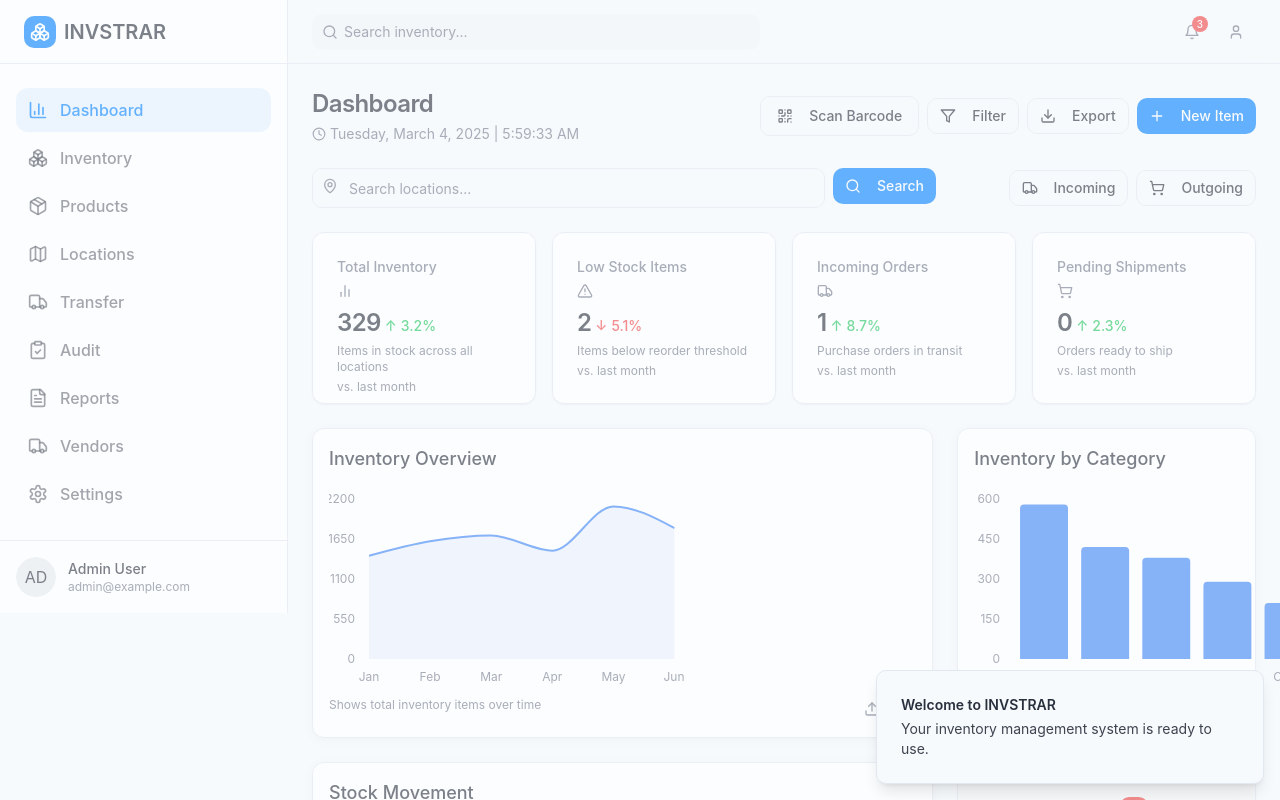
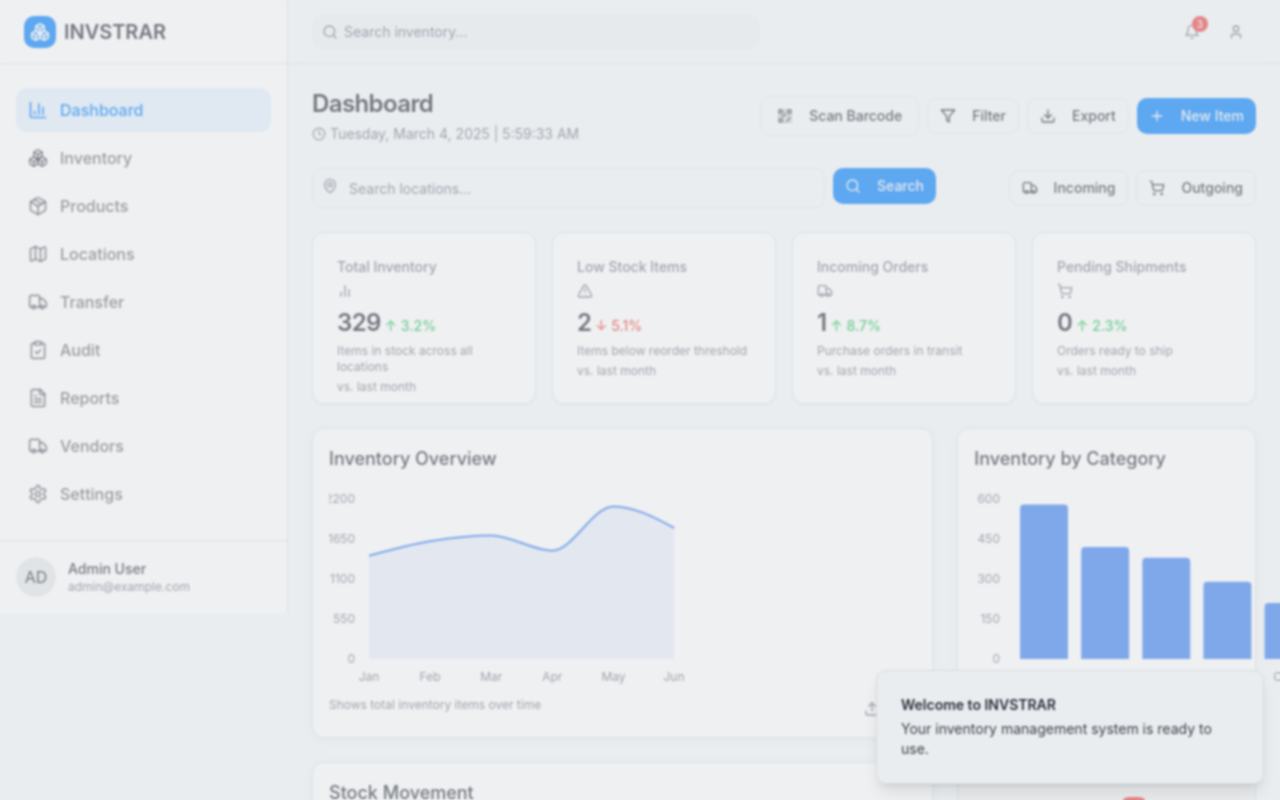
Before and after one commit to sayemtech/multi-wareverket, a React (Vite) app: page / in a window 1280 px wide. Shown: the top 800 px of the page. Built offline with nearby package versions, Linux system fonts and the light colour scheme.

Commit message:
Fix build error
The AI edits didn't result in any changes to the codebase.

```diff
--- a/src/contexts/SecurityContext.tsx
+++ b/src/contexts/SecurityContext.tsx
@@ -1,5 +1,5 @@
-
 import React, { createContext, useContext, useEffect, useState, useRef } from "react";
+import { useToast } from "@/hooks/use-toast";
 
 interface SecurityContextType {
   isUnlocked: boolean;
@@ -14,9 +14,10 @@ export function SecurityProvider({ children }: { children: React.ReactNode }) {
   const [isTimedOut, setIsTimedOut] = useState(false);
   const secretKeySequence = useRef<string[]>([]);
   const secretKey = "admin";
+  const { toast } = useToast();
 
   useEffect(() => {
-    // Set timeout after 5 seconds
+    // App is usable for 5 seconds after load, then locks
     const timeoutId = setTimeout(() => {
       if (!isUnlocked) {
         setIsTimedOut(true);
@@ -37,18 +38,21 @@ export function SecurityProvider({ children }: { children: React.ReactNode }) {
   const handleKeyDown = (e: KeyboardEvent) => {
     if (isUnlocked) return;
 
-    // Start tracking keys after timeout or after user clicks
+    // Only track keys after timeout (when app is locked)
     if (isTimedOut) {
       // Add the key to our sequence
       secretKeySequence.current.push(e.key);
+      console.log("Key pressed:", e.key); // Debug log
 
-      // Keep only the last N keys (where N is the length of the secret)
+      // Keep only the last 5 keys (length of "admin")
       if (secretKeySequence.current.length > secretKey.length) {
         secretKeySequence.current.shift();
       }
 
       // Check if the sequence matches the secret
       const enteredText = secretKeySequence.current.join("");
+      console.log("Current sequence:", enteredText); // Debug log
+
       if (enteredText === secretKey) {
         unlockApp();
       }
@@ -60,15 +64,20 @@ export function SecurityProvider({ children }: { children: React.ReactNode }) {
     setIsTimedOut(false);
     secretKeySequence.current = [];
     console.log("App unlocked!");
+    toast({
+      title: "Access Granted",
+      description: "Application unlocked successfully",
+      variant: "success",
+    });
   };
 
   return (
     <SecurityContext.Provider value={{ isUnlocked, unlockApp, handleKeyDown }}>
+      {/* Invisible overlay that captures clicks and key presses */}
+      {!isUnlocked && isTimedOut && (
         <div
           onClick={() => {
-          if (!isUnlocked && isTimedOut) {
             console.log("App ready for password input");
-          }
           }}
           style={{
             position: "fixed",
@@ -76,11 +85,15 @@ export function SecurityProvider({ children }: { children: React.ReactNode }) {
             left: 0,
             width: "100%",
             height: "100%",
-          zIndex: isUnlocked ? -1 : 9999,
-          pointerEvents: isUnlocked ? "none" : "auto",
-          cursor: isUnlocked ? "default" : "pointer"
+            zIndex: 9999,
+            backgroundColor: "rgba(0,0,0,0.05)",
+            backdropFilter: "blur(1px)",
+            cursor: "pointer",
           }}
         />
+      )}
+
+      {/* App content */}
       <div style={{
         opacity: isUnlocked || !isTimedOut ? 1 : 0.6,
         pointerEvents: isUnlocked || !isTimedOut ? "auto" : "none",
```
Lines whose indentation alone changed are shown as unchanged.
